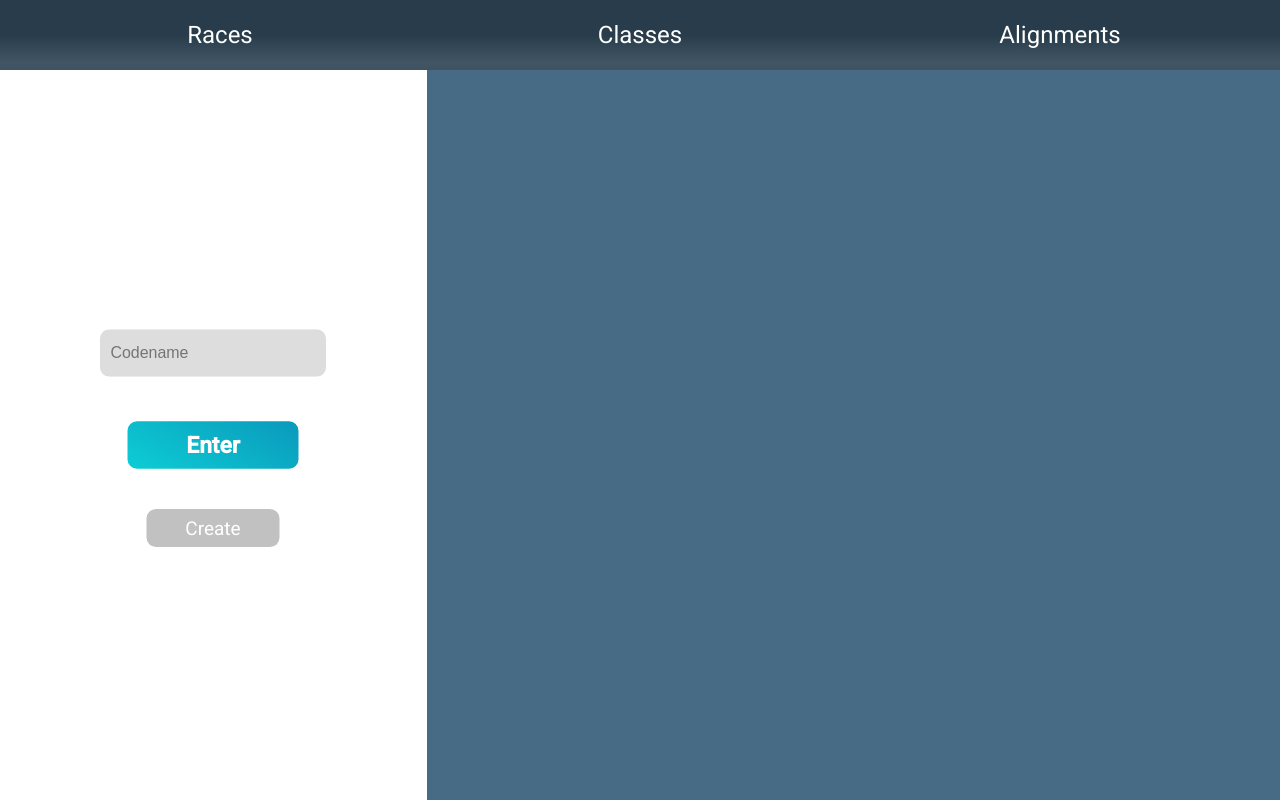
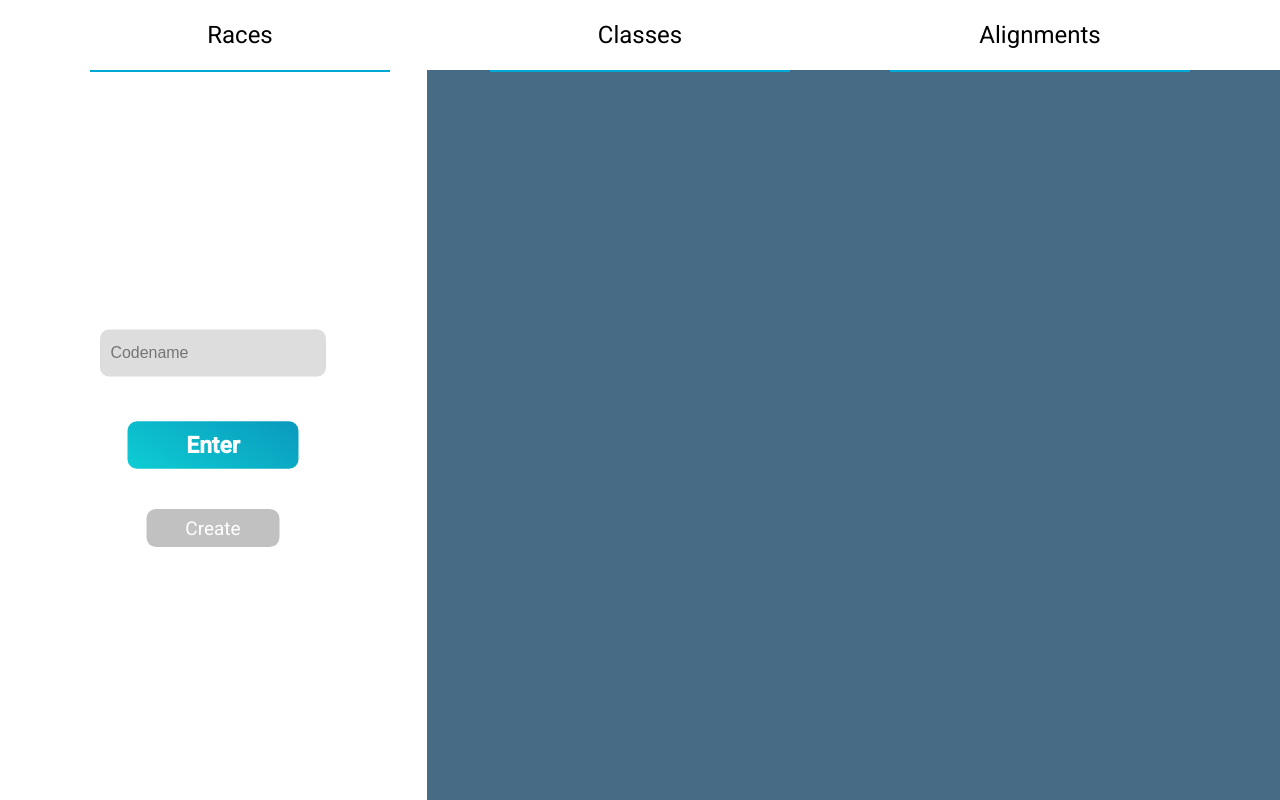
Before and after one commit to andremov/dnd-front, a React (Create React App) app: page / in a window 1280 px wide. Built offline with nearby package versions, Linux system fonts and the light colour scheme.

Commit message:
improved header

```diff
--- a/src/Components/Header.js
+++ b/src/Components/Header.js
@@ -1,4 +1,4 @@
-import React from 'react';
+import React, { Fragment, useState } from 'react';
 import { alignments, classes, races } from "../Utils/Data";
 
 const items = [
@@ -21,33 +21,41 @@ const items = [
 ]
 
 export function Header( { callback } ) {
+
     return (
         <header>
             {items.map(( item, i ) => {
-                return <div className={'header-item'} key={i}>
-                    <div className={'item-name'}>
-                        {item.name}
-                    </div>
-                    <div className={'sub-item-list'}>
-                        {
-                            item.list.map(( item2, i2 ) => {
-                                return <div
-                                    className={'sub-item'}
-                                    key={i2}
-                                    onClick={
-                                        () => callback({
-                                            event_name : item.window_type,
-                                            event_data : { item_id : item2.id }
-                                        })
-                                    }
-                                >
-                                    {item2.name}
-                                </div>
-                            })
-                        }
-                    </div>
-                </div>
+                return <HeaderItem data={item} key={i} callback={callback} />
             })}
         </header>
     );
 }
+
+function HeaderItem( { data, callback } ) {
+    const [ opened, setOpened ] = useState(false)
+
+    return <div className={'header-item'}>
+
+        <div className={'item-name' + (opened ? ' open' : '')} onClick={() => setOpened(!opened)}>
+            {data.name}
+        </div>
+
+        <ul className={'dropdown-list' + (opened ? ' open' : '')}> {
+            data.list.map(( item, i ) => {
+                return <li
+                    className={'dropdown-item'}
+                    key={i}
+                    onClick={
+                        () => callback({
+                            event_name : data.window_type,
+                            event_data : { item_id : item.id }
+                        })
+                    }
+                >
+                    {item.name}
+                </li>
+            })
+        }
+        </ul>
+    </div>
+}
--- a/src/Style/generals.scss
+++ b/src/Style/generals.scss
@@ -22,59 +22,75 @@ h1, h2 {
 
 header {
   position: absolute;
-  width: 100%;
   top: 0;
   left: 0;
+
+  width: 100%;
   height: 70px;
+
   font-size: 1.5em;
+
+  color: black;
+  background-color: white;
+
   display: flex;
-  color: white;
-  background: linear-gradient(180deg, #00000070 50%, #3b3b3b70 90%, #00000070 150%);
-  z-index: 10;
-  padding-right: 10px;
-  padding-left: 10px;
-  box-sizing: border-box;
+  justify-content: space-evenly;
 
   > .header-item {
     cursor: pointer;
     height: inherit;
     transition: 0.2s;
-    flex: 1;
+    width: 300px;
+    margin-right: 10px;
+    margin-left: 10px;
 
     > .item-name {
       display: flex;
       align-items: center;
       justify-content: center;
       height: inherit;
-    }
+      border-bottom: 2px solid $main-color;
+      background-color: white;
+      position: relative;
+      z-index: 10;
 
-    //align-items: center;
-    //justify-content: center;
+      &.open {
+        border-bottom: 5px solid $main-color;
+      }
 
-    &:hover {
-      background: #ffffff30;
-
-      > .sub-item-list {
-        display: block;
+      &:hover {
+        background-color: #d9d9d9;
       }
     }
 
-    > .sub-item-list {
-      background-color: #00000070;
+
+    > .dropdown-list {
+      margin: 0;
+      background-color: white;
+      list-style-type: none;
       padding-top: 5px;
-      display: none;
+      padding-left: 0;
+      position: relative;
+      z-index: 9;
       border-bottom-left-radius: 10px;
       border-bottom-right-radius: 10px;
       overflow: hidden;
-      //position: absolute;
+      transition: 0.2s;
+      border: 2px solid $main-color;
+      transform: translateY(-101%);
 
-      > .sub-item {
+      &.open {
+        transform: translateY(0%);
+      }
+
+      > .dropdown-item {
         padding: 5px 5px 5px 10px;
+        box-sizing: border-box;
         cursor: pointer;
         border-bottom: 1px solid gray;
 
         &:hover {
-          background-color: #ffffff50;
+          background-color: #00000020;
         }
 
         &:last-child {
```
